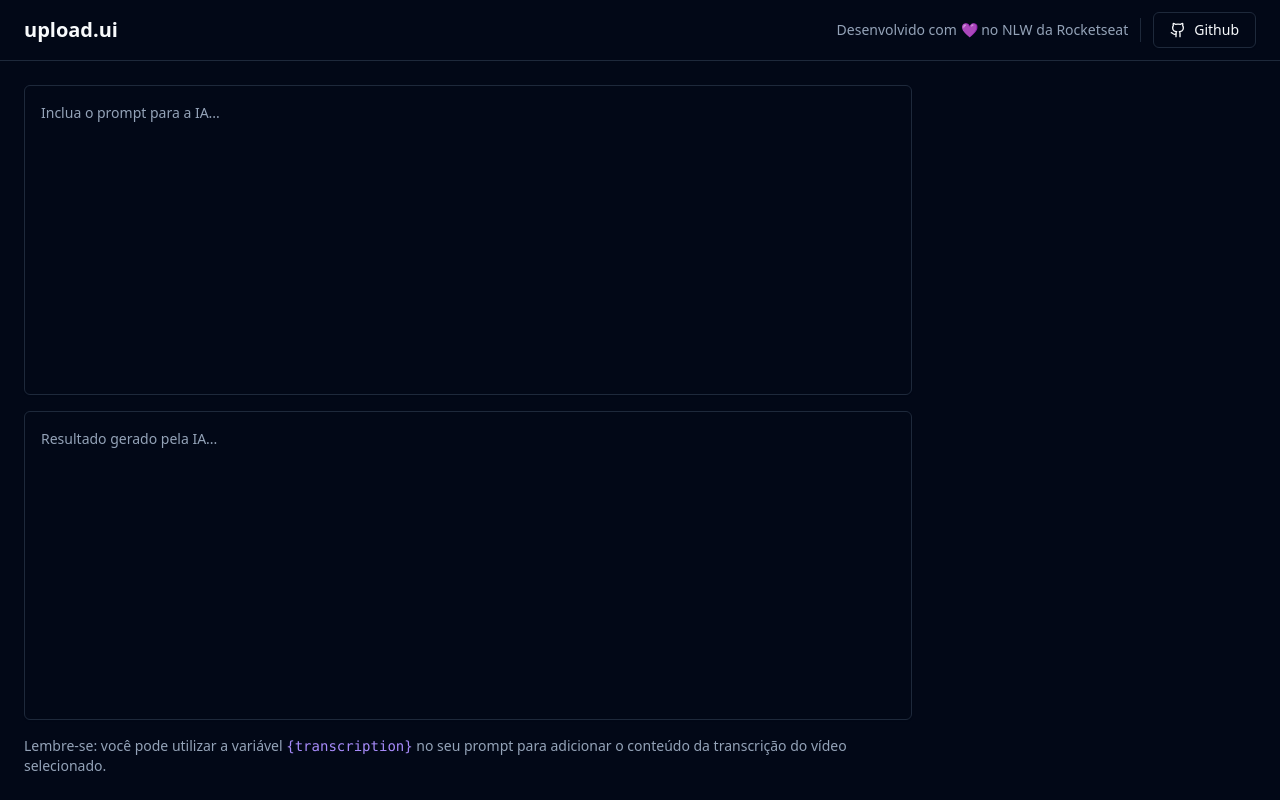
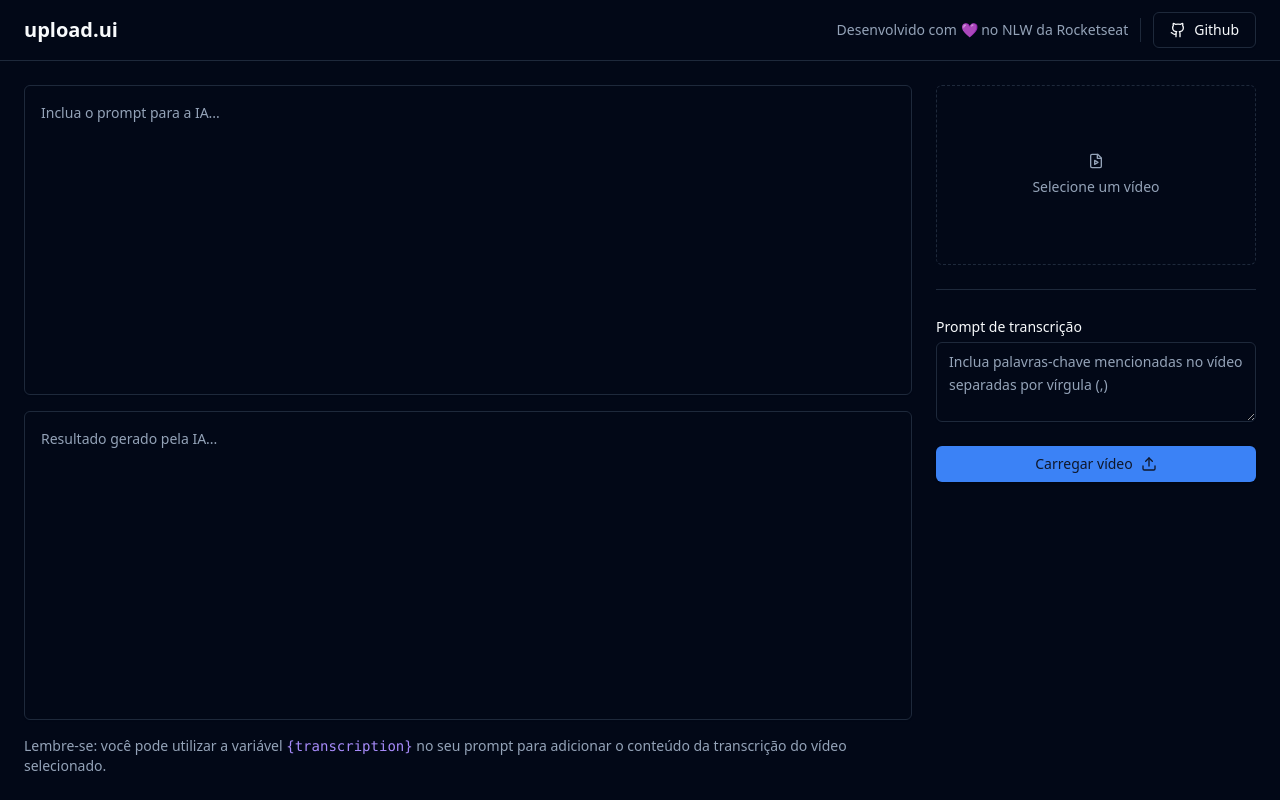
Before and after one commit to Samuelfjr/nlw-ai, a React (Vite) app in the folder upload-ai-web/: page / in a window 1280 px wide. Built offline with nearby package versions, Linux system fonts and the light colour scheme.

Commit message:
feat: Barra Lateral Parcial

```diff
--- a/upload-ai-web/package.json
+++ b/upload-ai-web/package.json
@@ -11,6 +11,7 @@
   },
   "dependencies": {
     "@radix-ui/react-icons": "^1.3.0",
+    "@radix-ui/react-label": "^2.0.2",
     "@radix-ui/react-separator": "^1.0.3",
     "@radix-ui/react-slot": "^1.0.2",
     "class-variance-authority": "^0.7.0",
--- a/upload-ai-web/src/App.tsx
+++ b/upload-ai-web/src/App.tsx
@@ -1,7 +1,8 @@
-import { Github } from 'lucide-react';
+import { Github, FileVideo, Upload } from 'lucide-react';
 import { Button } from "./components/ui/button";
 import { Separator } from './components/ui/separator';
 import { Textarea } from './components/ui/textarea';
+import { Label } from './components/ui/label';
 
 export function App() {
   return (
@@ -42,8 +43,38 @@
             Lembre-se: você pode utilizar a variável <code className='text-violet-400'>{'{transcription}'}</code> no seu prompt para adicionar o conteúdo da transcrição do vídeo  selecionado.
           </p>
         </div>
-        <aside className='w-80'>
 
+        <aside className='w-80 space-y-6'>
+          <form className='space-y-6'>
+            <label
+              htmlFor='video'
+              className='border flex rounded-md aspect-video cursor-pointer border-dashed text-sm flex-col gap-2 items-center justify-center text-muted-foreground hover:bg-primary/5'
+              >
+                <FileVideo className="w-4 h-4"/>
+              Selecione um vídeo
+            </label>
+
+            <input type="file" id='video' accept='video/mp4' className='sr-only'/>
+
+            <Separator />
+
+            <div className='space-y-1'>
+              <Label htmlFor="transcription_prompt">Prompt de transcrição</Label>
+              <Textarea
+                id='transcription_prompt'
+                className='min-h-20 leading-relaxed'
+                placeholder='Inclua palavras-chave mencionadas no vídeo separadas por vírgula (,)'
+              />
+            </div>
+
+            <Button type='submit' className='w-full'>
+              Carregar vídeo
+              <Upload className='w-4 h-4 ml-2'/>
+            </Button>
+
+
+
+          </form>
         </aside>
 
       </main>
--- /dev/null
+++ b/upload-ai-web/src/components/ui/label.tsx
@@ -0,0 +1,24 @@
+import * as React from "react"
+import * as LabelPrimitive from "@radix-ui/react-label"
+import { cva, type VariantProps } from "class-variance-authority"
+
+import { cn } from "@/lib/utils"
+
+const labelVariants = cva(
+  "text-sm font-medium leading-none peer-disabled:cursor-not-allowed peer-disabled:opacity-70"
+)
+
+const Label = React.forwardRef<
+  React.ElementRef<typeof LabelPrimitive.Root>,
+  React.ComponentPropsWithoutRef<typeof LabelPrimitive.Root> &
+    VariantProps<typeof labelVariants>
+>(({ className, ...props }, ref) => (
+  <LabelPrimitive.Root
+    ref={ref}
+    className={cn(labelVariants(), className)}
+    {...props}
+  />
+))
+Label.displayName = LabelPrimitive.Root.displayName
+
+export { Label }
```
Also changed, not shown: 1 other file (tests, documents, lock files or other folders).
